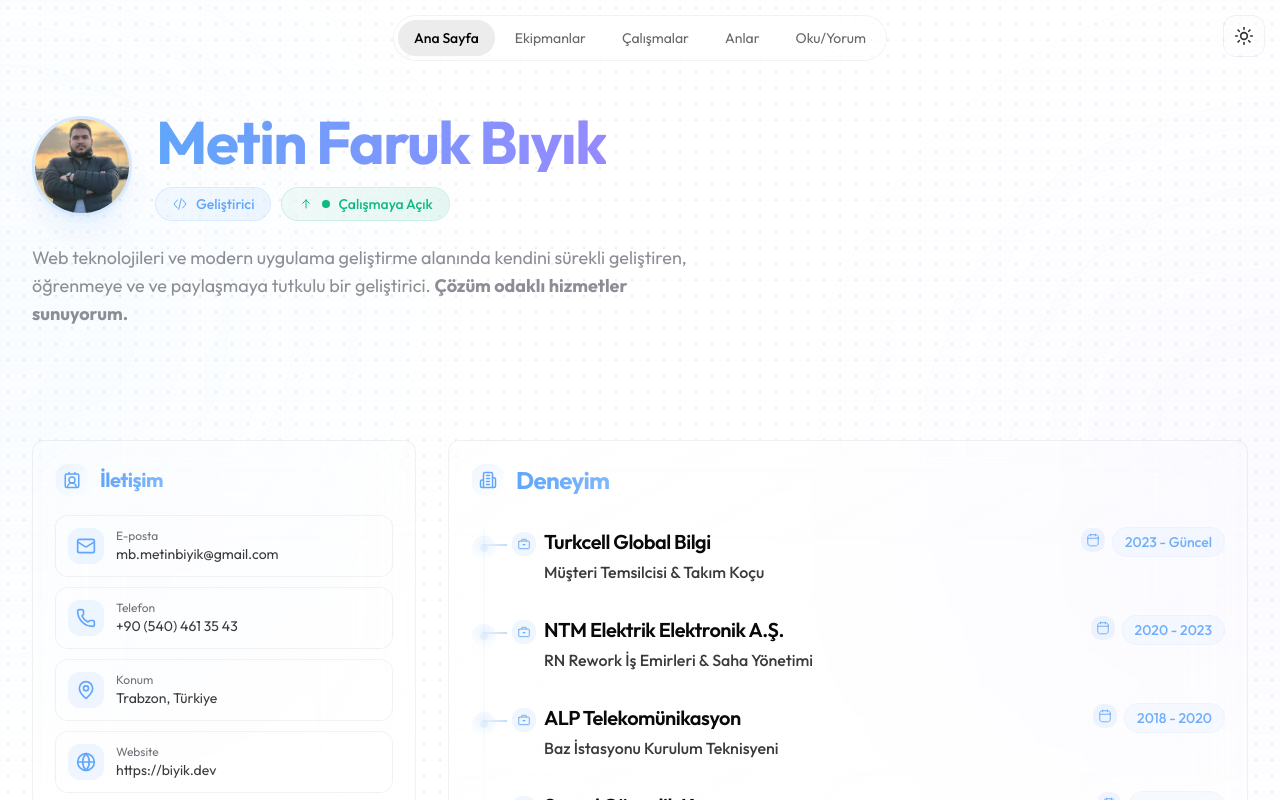
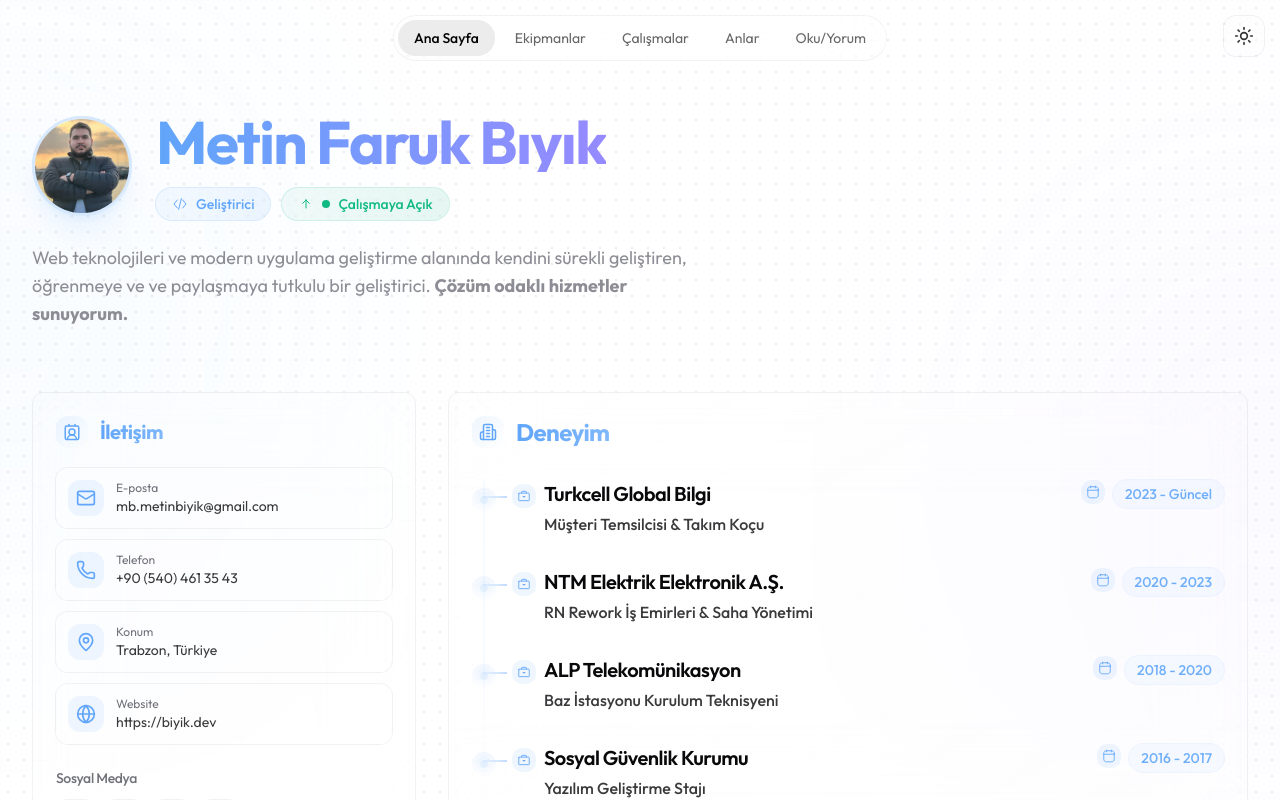
Before and after one commit to metinfarukbiyik/metinfarukbiyik, a Next.js app: page / in a window 1280 px wide. Shown: the top 800 px of the page. Built offline with nearby package versions, Linux system fonts and the light colour scheme.

Commit message:
page title padding bottom

```diff
--- a/src/components/PageTitle.tsx
+++ b/src/components/PageTitle.tsx
@@ -15,7 +15,7 @@ export default function PageTitle({ title, description, children, variant = "pag
   const isHome = pathname === "/";
 
   return (
-    <div className="relative pt-16 pb-16 sm:pt-24 lg:pt-28">
+    <div className="relative pt-16 pb-4 sm:pt-24 lg:pt-28">
       {/* İçerik */}
       <div className="w-full">
         {variant === "home" ? (
```
